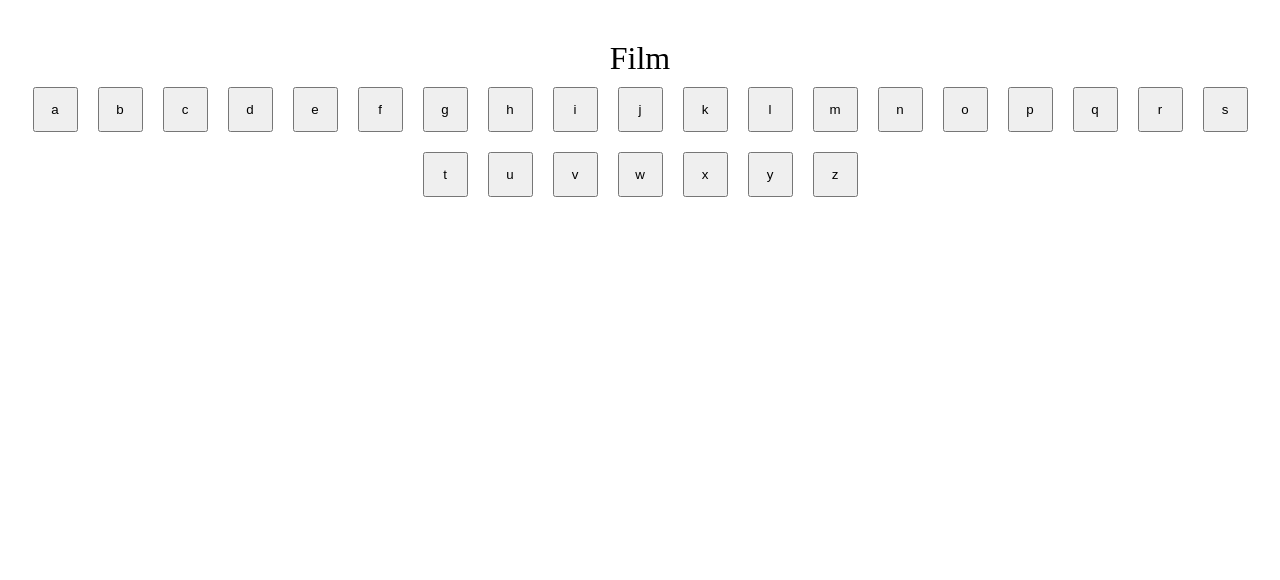
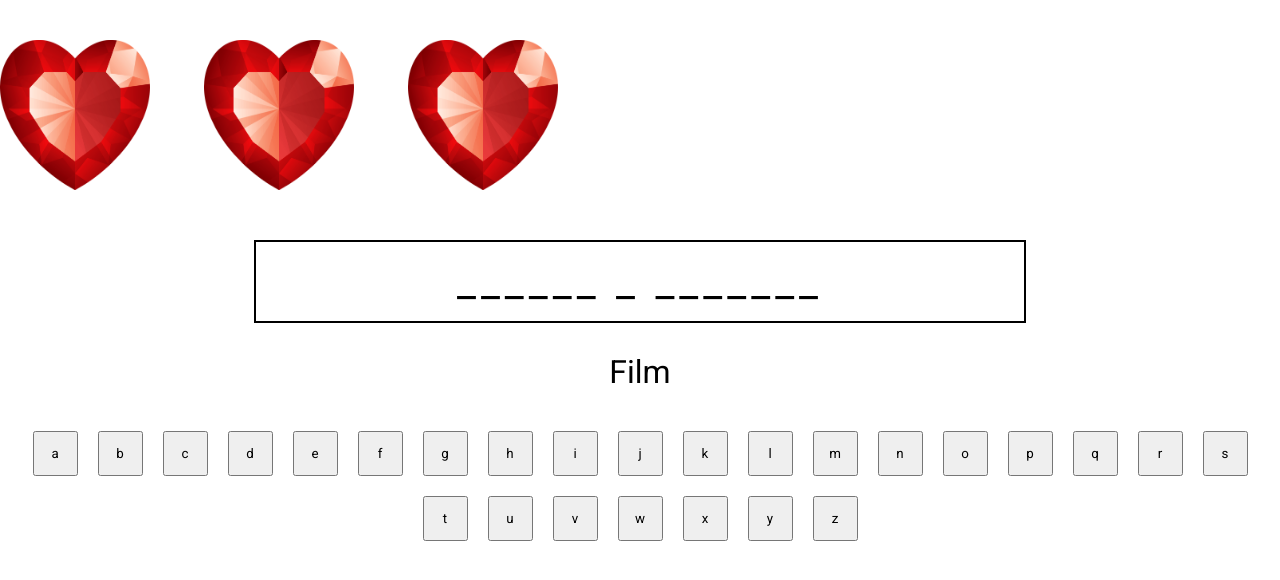
Before and after one commit to Dawid-Femin/Guess-the-password-js, a website with bundled scripts: page index.html in a window 1280 px wide. Built offline with nearby package versions, Linux system fonts and the light colour scheme.

Commit message:
Quote and Game update

```diff
--- a/app/Game.js
+++ b/app/Game.js
@@ -1,4 +1,9 @@
+import { Quote } from './Quote.js';
+
 class Game {
+
+  cutrrentStep = 0;
+  lastStep = 3;
 
     quotes = [
         {
@@ -32,11 +37,20 @@ class Game {
 
         const {text, category} = this.quotes[Math.floor(Math.random() * this.quotes.length)];
         this.categoryWrapper.innerHTML = category;
-        console.log(category);
+        this.quote = new Quote(text);
     }
 
-    guess (letter) {
-        console.log(letter);
+    guess (letter, event) {
+        event.target.disabled = true;
+        if(this.quote.guess(letter)) {
+          this.drawQuote();
+        } else {
+          this.cutrrentStep++;
+          document.getElementsByClassName('step')[this.cutrrentStep-1].style.opacity = 0.2;
+          if (this.cutrrentStep == this.lastStep) {
+            this.loosing();
+          }
+        }
     }
 
 
@@ -45,12 +59,40 @@ class Game {
             const label = (i+10).toString(36);
             const button = document.createElement('button');
             button.innerHTML = label;
-            button.addEventListener('click', () => this.guess(label));
+            button.addEventListener('click', (event) => this.guess(label, event));
             this.lettersWrapper.appendChild(button);
         }
     }
 
+    drawQuote() {
+      const content = this.quote.getContent();
+      this.wordWrapper.innerHTML = content;
+      if(!content.includes('_')) {
+        this.wining();
+      }
+    }
+
+  wining() {
+    this.wordWrapper.innerHTML = 'GRATULACJE! WYGRYWASZ! KONIEC GRY!';
+    this.lettersWrapper.innerHTML = '';
+  }
+
+  loosing() {
+    this.wordWrapper.innerHTML = 'PRZEGRYWASZ! KONIEC GRY!';
+    this.lettersWrapper.innerHTML = '';
+  }
+
     start() {
-        this.drawLetters();
+      this.drawLetters();
+      this.drawQuote();
     }
 }
+
+const game = new Game({
+      lettersWrapper: document.getElementById('letters'),
+      categoryWrapper: document.getElementById('category'),
+      wordWrapper: document.getElementById('word'),
+      outputWrapper: document.getElementById('output'),
+    });
+
+    game.start();
--- a/app/Quote.js
+++ b/app/Quote.js
@@ -0,0 +1,28 @@
+export class Quote {
+    constructor(text) {
+        this.text = text;
+        this.guessed = [];
+    }
+
+    getContent() {
+        let content = '';
+        for (const char of this.text) {
+            if (char == ' ' || this.guessed.includes(char)) {
+                content += char;
+            } else {
+                content += '_';
+            }
+        }
+
+        return content;
+    }
+
+    guess(letter) {
+        if(!this.text.includes(letter)) {
+            return false;
+        }
+
+        this.guessed.push(letter);
+        return true;
+    }
+}
--- a/index.html
+++ b/index.html
@@ -9,22 +9,21 @@
 </head>
 <body>
     <section id="hangman">
-        <div id="output"></div>
+        <div id="output">
+            <div class="step">
+                <img src="img/heart.png" alt="">
+            </div>
+            <div class="step">
+                <img src="img/heart.png" alt="">
+            </div>
+            <div class="step">
+                <img src="img/heart.png" alt="">
+            </div>
+        </div>
         <div id="word"></div>
         <div id="category"></div>
         <div id="letters"></div>
     </section>
-
-    <script src="app/Game.js" type="text/javascript"></script>
-    <script>
-        const game = new Game({
-            lettersWrapper: document.getElementById('letters'),
-            categoryWrapper: document.getElementById('category'),
-            wordWrapper: document.getElementById('word'),
-            outputWrapper: document.getElementById('output'),
-        });
-
-        game.start();
-    </script>
+    <script src="app/Game.js" type="module"></script>
 </body>
 </html>
--- a/style.css
+++ b/style.css
@@ -1,6 +1,8 @@
+@import url('https://fonts.googleapis.com/css2?family=Roboto:wght@300;400&display=swap');
 * {
     margin: 0;
     padding: 0;
+    font-family: 'Roboto', sans-serif;
 }
 
 #hangman {
@@ -20,4 +22,32 @@ button {
 #category {
     text-align: center;
     font-size: 32px;
+    margin: 30px 0 30px 0;
 }
+
+#word {
+    margin: auto;
+    width: 60vw;
+    height: 8vh;
+    border: 2px solid black;
+    text-align: center;
+    font-size: 42px;
+    letter-spacing: 5px;
+    padding-top: 15px;
+}
+
+#output {
+    margin: auto 0 auto 0;
+}
+
+.step {
+    width: 200px;
+    height: 200px;
+    display: inline-block;
+    opacity: 1;
+}
+
+.step img {
+    width: 150px;
+    height: 150px;
+}
```
